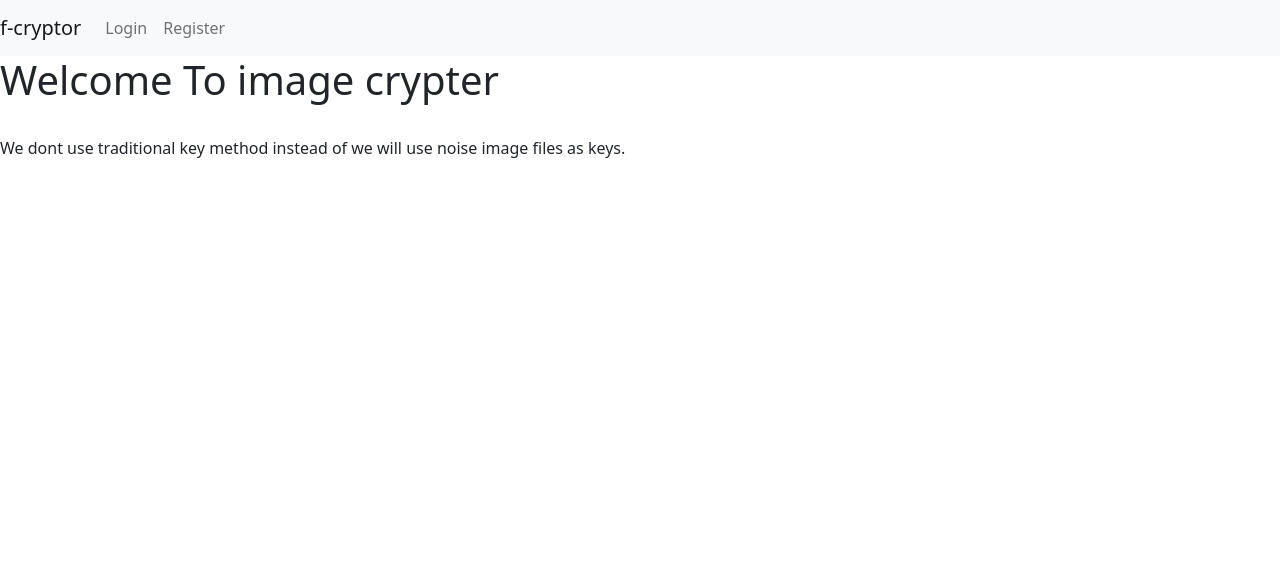
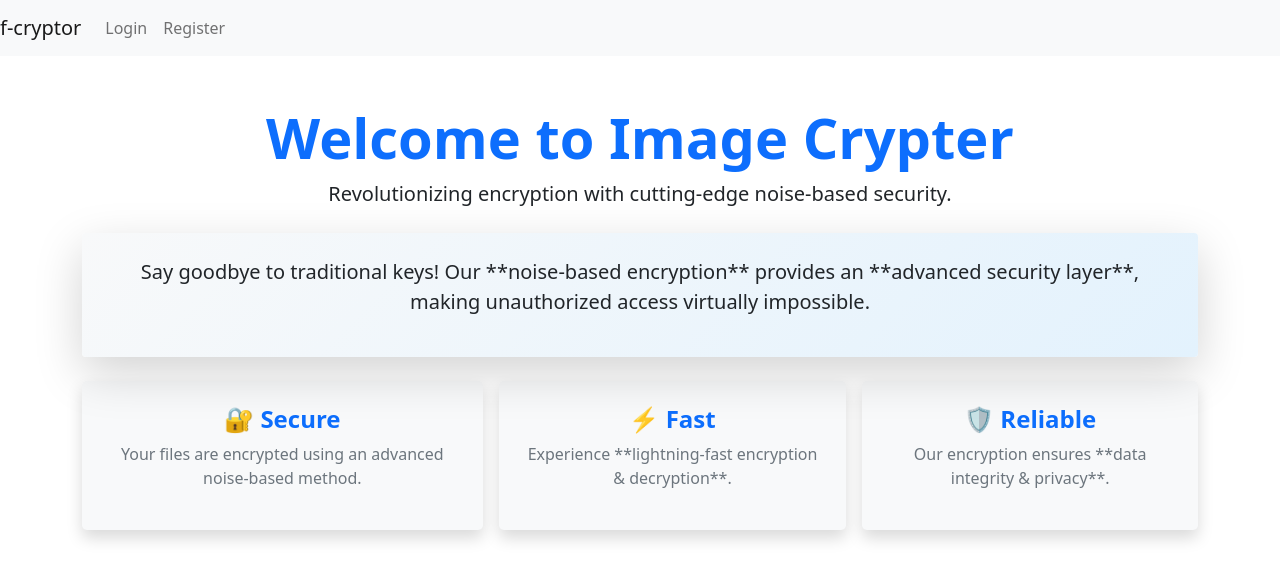
Before and after one commit to sandeepbakkireddy/Block-Chain-Project, a Django app: page / in a window 1280 px wide. Shown: the top 580 px of the page. Run offline with Django 4.2, Linux system fonts and the light colour scheme.

Commit message:
Update home.html

```diff
--- a/templates/home.html
+++ b/templates/home.html
@@ -1,6 +1,32 @@
 {% extends "main.html" %}
 {% block title %}Home{% endblock title %}
+
 {% block content %}
-<h1>Welcome To image crypter</h1><br/>
-<p>We dont use traditional key method instead of we will use noise image files as keys.</p>
+<div class="container text-center mt-5">
+    <h1 class="display-4 fw-bold text-primary">Welcome to Image Crypter</h1>
+    <p class="lead text-dark">Revolutionizing encryption with cutting-edge noise-based security.</p>
+
+    <div class="card shadow-lg p-4 border-0 rounded-4 mt-4"
+        style="background: linear-gradient(135deg, #f8f9fa, #e3f2fd);">
+        <p class="fs-5 fw-semibold text-dark">
+            Say goodbye to traditional keys! Our **noise-based encryption** provides an **advanced security layer**,
+            making unauthorized access virtually impossible.
+        </p>
+    </div>
+
+    <div class="d-flex justify-content-center gap-3 mt-4">
+        <div class="p-4 bg-light shadow rounded-3">
+            <h4 class="fw-bold text-primary">🔐 Secure</h4>
+            <p class="text-secondary">Your files are encrypted using an advanced noise-based method.</p>
+        </div>
+        <div class="p-4 bg-light shadow rounded-3">
+            <h4 class="fw-bold text-primary">⚡ Fast</h4>
+            <p class="text-secondary">Experience **lightning-fast encryption & decryption**.</p>
+        </div>
+        <div class="p-4 bg-light shadow rounded-3">
+            <h4 class="fw-bold text-primary">🛡️ Reliable</h4>
+            <p class="text-secondary">Our encryption ensures **data integrity & privacy**.</p>
+        </div>
+    </div>
+</div>
 {% endblock content %}
```
